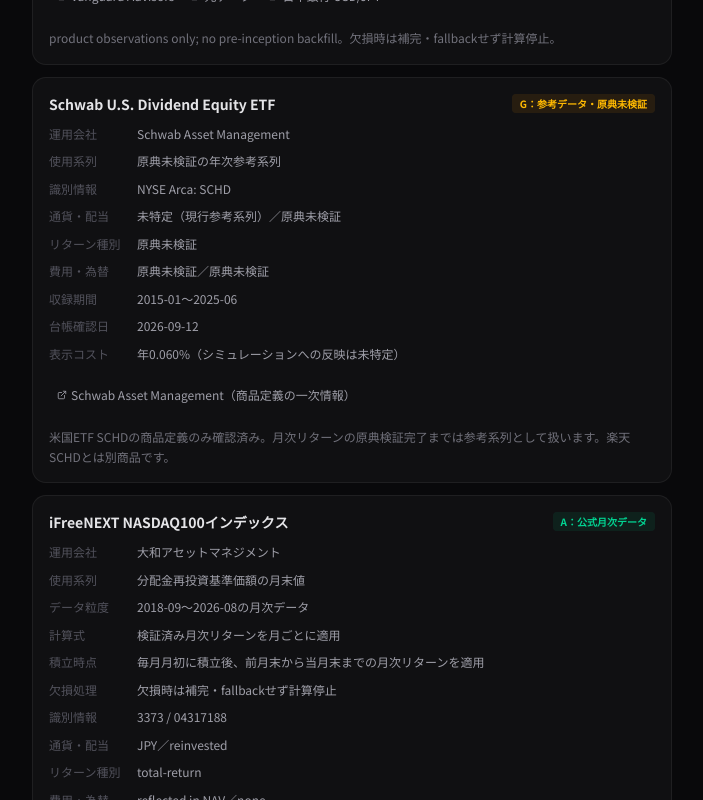
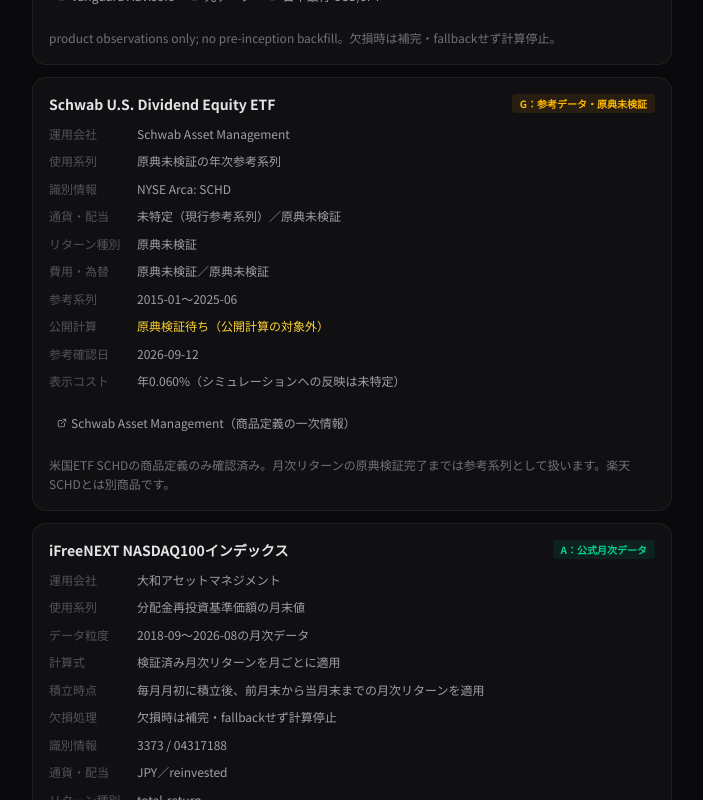
Before and after one commit to Nandemo-lab/tsumitate-timemachine, a Next.js app: page /about/data-sources in a window 1280 px wide. Shown: the part 3460-4260 px from the top of the page, without its empty margins (288-991 px from the left). Built offline with nearby package versions, Linux system fonts and the light colour scheme.

Commit message:
fix: distinguish reference series freshness

```diff
--- a/app/about/data-sources/page.tsx
+++ b/app/about/data-sources/page.tsx
@@ -178,11 +178,17 @@
                     <span className="text-zinc-400">{source.feeTreatment}／{source.fxTreatment}</span>
                   </div>
                   <div className="flex gap-2">
-                    <span className="text-zinc-600 flex-shrink-0 w-20">収録期間</span>
+                    <span className="text-zinc-600 flex-shrink-0 w-20">{source.sourceStatus === "verified" ? "収録期間" : "参考系列"}</span>
                     <span className="text-zinc-400">{source.startMonth}〜{source.endMonth}</span>
                   </div>
+                  {source.sourceStatus !== "verified" && (
+                    <div className="flex gap-2">
+                      <span className="text-zinc-600 flex-shrink-0 w-20">公開計算</span>
+                      <span className="text-amber-300">{source.dataThrough}</span>
+                    </div>
+                  )}
                   <div className="flex gap-2">
-                    <span className="text-zinc-600 flex-shrink-0 w-20">台帳確認日</span>
+                    <span className="text-zinc-600 flex-shrink-0 w-20">{source.sourceStatus === "verified" ? "台帳確認日" : "参考確認日"}</span>
                     <span className="text-zinc-400">{source.retrievedAt}</span>
                   </div>
                   <div className="flex gap-2">
--- a/scripts/content-trust-audit.mjs
+++ b/scripts/content-trust-audit.mjs
@@ -97,6 +97,7 @@
   const built = read(".next/server/app/about/data-sources.html");
   assert(built.includes("現在の収録最終月は2026年8月です"), "Data Sourcesの生成HTMLにA品質系列の最新終端がない");
   assert(built.includes("G：参考データ・原典未検証") && built.includes("原典未検証の年次参考系列"), "Data Sourcesの生成HTMLでSCHDのG品質境界が不明確");
+  assert(built.includes("参考系列") && built.includes("原典検証待ち（公開計算の対象外）"), "Data Sourcesの生成HTMLがSCHDの参考期間と公開計算対象外を区別していない");
 }
 
 if (failures.length) {
```
